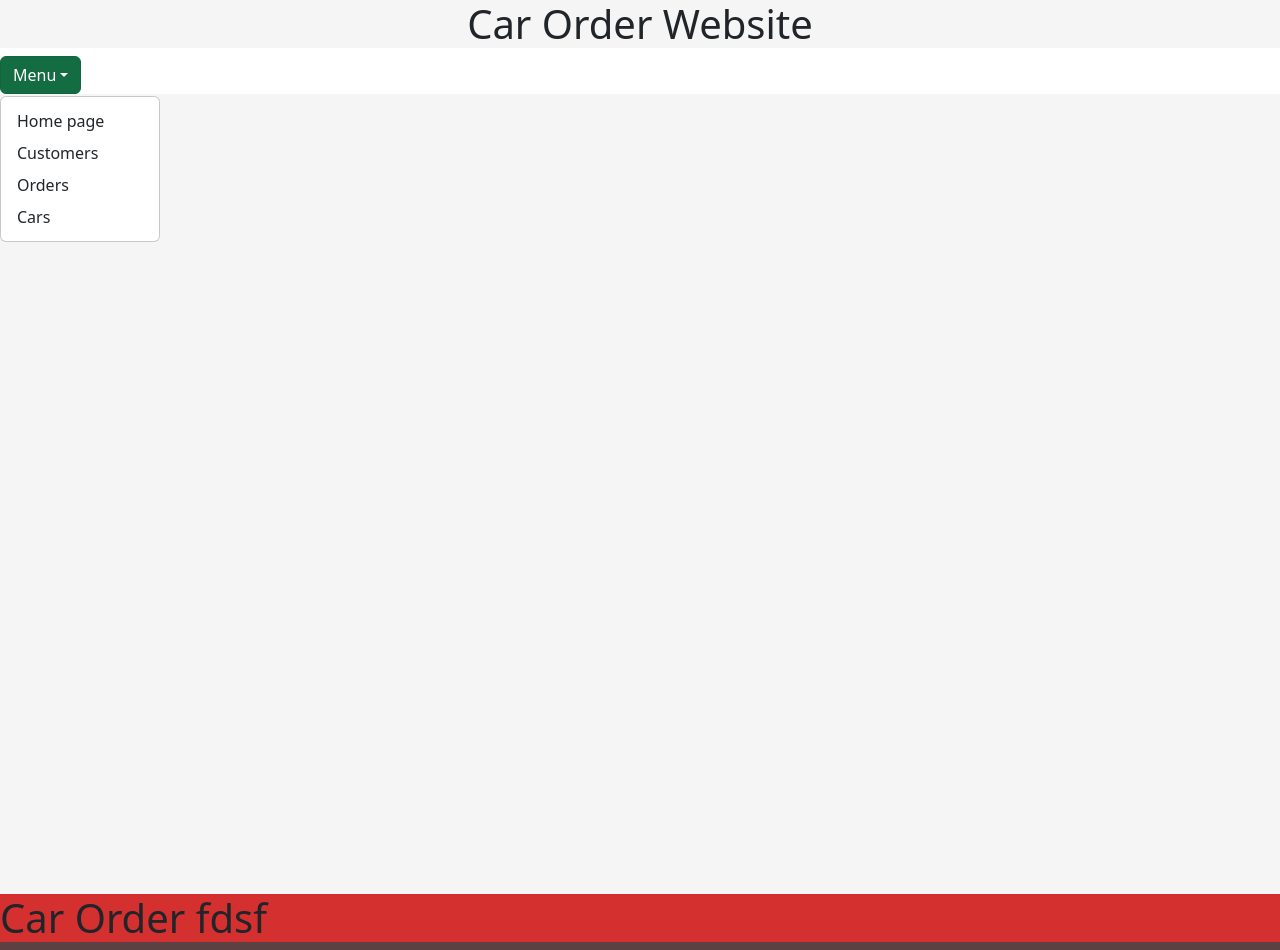
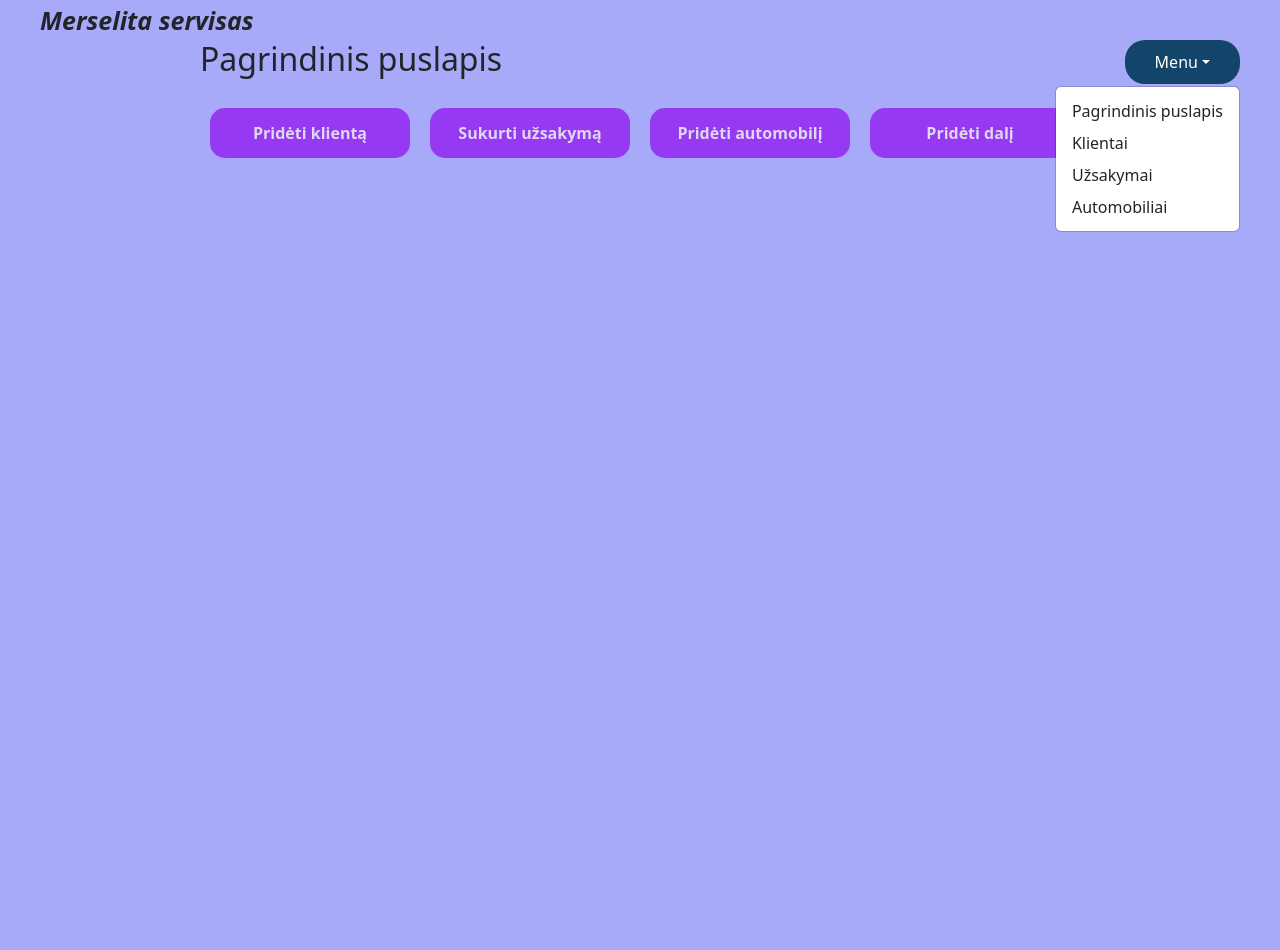
Before and after one commit to legicson/Car-order-website, a Next.js app in the folder my-app/: page / in a window 1280 px wide. Both pictures are taken after a click on the button "Menu". After the commit the page ends 800 px from the top, so only its background shows below. Built offline with nearby package versions, Linux system fonts and the light colour scheme.

Commit message:
Added modal for customer adding, also adjusted styling and added more buttons

```diff
--- /dev/null
+++ b/my-app/app/components/AddCustomerModal.js
@@ -0,0 +1,122 @@
+function AddCustomerModay({
+  customerName,
+  setCustomerName,
+  setAddCustomerModalOpen,
+}) {
+  const handleCustomerAdding = (e) => {
+    e.preventDefault();
+    console.log("Customer added:", customerName);
+    setAddCustomerModalOpen(false);
+    setCustomerName("");
+  };
+
+  return (
+    <div
+      onClick={() => setAddCustomerModalOpen(false)}
+      style={style.modalOverlay}
+    >
+      <div onClick={(e) => e.stopPropagation()} style={style.modalContent}>
+        <form style={style.formContent} onSubmit={handleCustomerAdding}>
+          <div style={style.formInput}>
+            <label htmlFor="customerName">Kliento vardas:</label> <br />
+            <input
+              id="customerName"
+              placeholder="Kliento vardas"
+              value={customerName}
+              onChange={(e) => setCustomerName(e.target.value)}
+              style={style.modalInput}
+              minLength={3}
+            />
+            <label htmlFor="customerPhone">Telefono numeris:</label> <br />
+            <input
+              id="customerPhone"
+              placeholder="Telefono numeris"
+              style={style.modalInput}
+              type="text"
+              minLength={6}
+            />
+          </div>
+
+          <div style={style.modalButtonsContainer}>
+            <button type="submit" style={style.modalButton}>
+              Pridėti klientą
+            </button>
+            <button
+              type="button"
+              style={style.modalButton}
+              onClick={() => {
+                setAddCustomerModalOpen(false);
+                setCustomerName("");
+              }}
+            >
+              Uždaryti
+            </button>
+          </div>
+        </form>
+      </div>
+    </div>
+  );
+}
+
+export default AddCustomerModay;
+
+const style = {
+  modalOverlay: {
+    position: "fixed",
+    top: 0,
+    left: 0,
+    width: "100%",
+    height: "100%",
+    backgroundColor: "rgba(0, 0, 0, 0.5)",
+    display: "flex",
+    justifyContent: "center",
+    alignItems: "center",
+  },
+  modalContent: {
+    backgroundColor: "white",
+    height: "30vh",
+    width: "30vw",
+    borderRadius: "20px",
+    justifyContent: "space-around",
+    alignItems: "center",
+    display: "flex",
+    flexDirection: "column",
+  },
+  modalButtonsContainer: {
+    display: "flex",
+    width: "100%",
+    justifyContent: "center",
+    alignItems: "center",
+  },
+  modalButton: {
+    backgroundColor: "#41bb7e",
+    borderRadius: "20px",
+    width: "30%",
+    height: "50px",
+    margin: "10px",
+  },
+  modalInput: {
+    width: "80%",
+    height: "40px",
+    borderRadius: "10px",
+    textAlign: "center",
+    fontSize: "25px",
+  },
+  formContent: {
+    margin: "7%",
+    display: "flex",
+    flexDirection: "column",
+    justifyContent: "space-around",
+    alignItems: "center",
+    height: "100%",
+    width: "100%",
+  },
+  formInput: {
+    display: "flex",
+    flexDirection: "column",
+    justifyContent: "flex-start",
+    alignItems: "center",
+    height: "100%",
+    width: "100%",
+  },
+};
--- a/my-app/app/components/Footer.js
+++ b/my-app/app/components/Footer.js
@@ -1,8 +1,8 @@
 function Footer() {
   return (
     <>
-      <footer style={{ padding: "0px", backgroundColor: "#d53030" }}>
-        <h1>Car Order fdsf</h1>
+      <footer>
+        <h1>Car Order</h1>
       </footer>
     </>
   );
--- a/my-app/app/components/Header.js
+++ b/my-app/app/components/Header.js
@@ -1,17 +1,31 @@
 function Header() {
   return (
     <>
-      <header
-        style={{
-          // padding: "20px",
-          backgroundColor: "#f5f5f5",
-          textAlign: "center",
-        }}
-      >
-        <h1>Car Order Website</h1>
+      <header style={style.root}>
+        <h1 style={style.text}>Merselita servisas</h1>
       </header>
     </>
   );
 }
 
 export default Header;
+
+const style = {
+  root: {
+    // backgroundColor: "#7d85ca",
+    width: "100%",
+
+    height: "5vh",
+    justifyContent: "left",
+    alignItems: "center",
+    display: "flex",
+  },
+  text: {
+    margin: "0 0 0 5vh",
+    padding: 0,
+    fontSize: "25px",
+    fontWeight: "bold",
+    fontStyle: "italic",
+    // textAlign: "left",
+  },
+};
--- /dev/null
+++ b/my-app/app/components/UI/AddButtonsRow.js
@@ -0,0 +1,57 @@
+function AddButtonsRow({
+  setAddCustomerModalOpen,
+  setAddOrderModalOpen,
+  setAddCarModalOpen,
+  setAddPartModalOpen,
+}) {
+  return (
+    <>
+      <div style={style.buttonRow}>
+        <button
+          style={style.addButton}
+          onClick={() => setAddCustomerModalOpen(true)}
+        >
+          Pridėti klientą
+        </button>
+        <button
+          style={style.addButton}
+          onClick={() => setAddCustomerModalOpen(true)}
+        >
+          Sukurti užsakymą
+        </button>
+        <button
+          style={style.addButton}
+          onClick={() => setAddCustomerModalOpen(true)}
+        >
+          Pridėti automobilį
+        </button>
+        <button
+          style={style.addButton}
+          onClick={() => setAddCustomerModalOpen(true)}
+        >
+          Pridėti dalį
+        </button>
+      </div>
+    </>
+  );
+}
+
+export default AddButtonsRow;
+
+const style = {
+  addButton: {
+    borderRadius: "15px",
+    margin: "10px",
+    width: "200px",
+    height: "50px",
+    backgroundColor: "#9539F2",
+    border: "none",
+    color: "#eaecf3e0",
+    fontWeight: "bold",
+  },
+  buttonRow: {
+    display: "flex",
+    justifyContent: "space-between",
+    marginTop: "20px",
+  },
+};
--- a/my-app/app/components/UI/Dropdown.js
+++ b/my-app/app/components/UI/Dropdown.js
@@ -14,18 +14,40 @@ export default function DropDown() {
   };
 
   return (
-    <Dropdown onSelect={handleSelect}>
-      <Dropdown.Toggle variant="success" id="dropdown-basic">
+    <Dropdown style={style.dropdown} onSelect={handleSelect}>
+      <Dropdown.Toggle
+        style={style.mainButton}
+        // variant="success"
+        id="dropdown-basic"
+      >
         Menu
       </Dropdown.Toggle>
 
       <Dropdown.Menu>
         {/* Vietoj href rašome savo Next.js puslapių kelius į eventKey */}
-        <Dropdown.Item eventKey="/">Home page</Dropdown.Item>
-        <Dropdown.Item eventKey="/customers">Customers</Dropdown.Item>
-        <Dropdown.Item eventKey="/orders">Orders</Dropdown.Item>
-        <Dropdown.Item eventKey="/cars">Cars</Dropdown.Item>
+        <Dropdown.Item eventKey="../">Pagrindinis puslapis</Dropdown.Item>
+        <Dropdown.Item eventKey="/screens/customers">Klientai</Dropdown.Item>
+        <Dropdown.Item eventKey="/screens/orders">Užsakymai</Dropdown.Item>
+        <Dropdown.Item eventKey="/screens/cars">Automobiliai</Dropdown.Item>
       </Dropdown.Menu>
     </Dropdown>
   );
 }
+
+const style = {
+  dropdown: {
+    position: "absolute",
+    top: "5vh",
+    right: "5vh",
+    // backgroundColor: "#850c0c",
+    // width: "100%",
+    // marginLeft: "5vh",
+    // marginTop: "2vh",
+  },
+  mainButton: {
+    borderRadius: "20px",
+    padding: "10px 30px",
+    backgroundColor: "#134469ff",
+    border: "none",
+  },
+};
--- a/my-app/app/globals.css
+++ b/my-app/app/globals.css
@@ -1,6 +1,15 @@
 :root {
-  background: #5b4141;
-  /* height: 100%;
-  width: 100%; */
+  /* background: #b87f7f; */
+  height: 100%;
+  width: 100%;
+}
 
+body {
+  background: #A7AAF8;
+  display: flex;
+  flex-direction: column;
+  align-items: center;
+  justify-content: flex-start;
+  min-height: 100vh;
+  width: 100%;
 }
--- a/my-app/app/layout.js
+++ b/my-app/app/layout.js
@@ -8,6 +8,8 @@ const geistSans = Geist({
   variable: "--font-geist-sans",
   subsets: ["latin"],
 });
+
+
 
 const geistMono = Geist_Mono({
   variable: "--font-geist-mono",
@@ -20,13 +22,19 @@ export const metadata = {
 };
 
 export default function RootLayout({ children }) {
+
+
+
   return (
     <html lang="en" className={`${geistSans.variable} ${geistMono.variable}`}>
       <body>
         <Header />
         <Dropdown />
-        {children} <Footer />
+        {children}
+        {/* <Footer /> */}
       </body>
     </html>
   );
 }
+
+const style = {};
--- a/my-app/app/page.js
+++ b/my-app/app/page.js
@@ -1,33 +1,51 @@
+"use client";
+
 import Dropdown from "./components/UI/Dropdown";
+import { useState } from "react";
+import { button, Modal, Form } from "react-bootstrap";
+import AddCustomerModal from "./components/AddCustomerModal";
+import AddButtonsRow from "./components/UI/AddButtonsRow";
 
 export default function Home() {
+  const [customerName, setCustomerName] = useState("");
+
+  const [addCustomerModalOpen, setAddCustomerModalOpen] = useState(false);
+  const [addOrderModalOpen, setAddOrderModalOpen] = useState(false);
+  const [addCarModalOpen, setAddCarModalOpen] = useState(false);
+  const [addPartModalOpen, setAddPartModalOpen] = useState(false);
+
   return (
     <div style={style.root}>
-      <div style={style.content}>
-        <div style={style.mainDropdown}></div>
-      </div>
+      <h2>Pagrindinis puslapis</h2>
+
+      <AddButtonsRow
+        setAddCustomerModalOpen={setAddCustomerModalOpen}
+        setAddOrderModalOpen={setAddOrderModalOpen}
+        setAddCarModalOpen={setAddCarModalOpen}
+        setAddPartModalOpen={setAddPartModalOpen}
+      />
+      {addCustomerModalOpen && (
+        <AddCustomerModal
+          customerName={customerName}
+          setCustomerName={setCustomerName}
+          setAddCustomerModalOpen={setAddCustomerModalOpen}
+        />
+      )}
     </div>
   );
 }
 
 const style = {
-  root: {
-    backgroundColor: "#f5f5f5",
+  addButton: {
+    borderRadius: "20px",
+    margin: "10px",
+    width: "200px",
+    height: "50px",
+    backgroundColor: "#41bb7e",
+  },
+  buttonRow: {
     display: "flex",
-    flexDirection: "column",
-    alignItems: "center",
     justifyContent: "space-between",
-    minHeight: "100vh",
-  },
-  content: {
-    width: "100%",
-    display: "flex",
-    flexDirection: "column",
-    justifyContent: "flex-start",
-    flex: 1,
-  },
-  mainDropdown: {
-    // justifyContent: "start",
-    backgroundColor: "#bf3636",
+    marginTop: "20px",
   },
 };
--- a/my-app/app/cars/page.js
+++ b/my-app/app/screens/cars/page.js
@@ -1,5 +1,9 @@
 export default function cars({ children }) {
+
+
   return (
+
+
 
     <div style={{ padding: "30px", fontFamily: "Arial" }}>
       <h1>Cars Page</h1>
```
Also changed, not shown: my-app/app/screens/customers/page.js (renamed from my-app/app/customers/page.js), my-app/app/screens/orders/page.js (renamed from my-app/app/orders/page.js).
